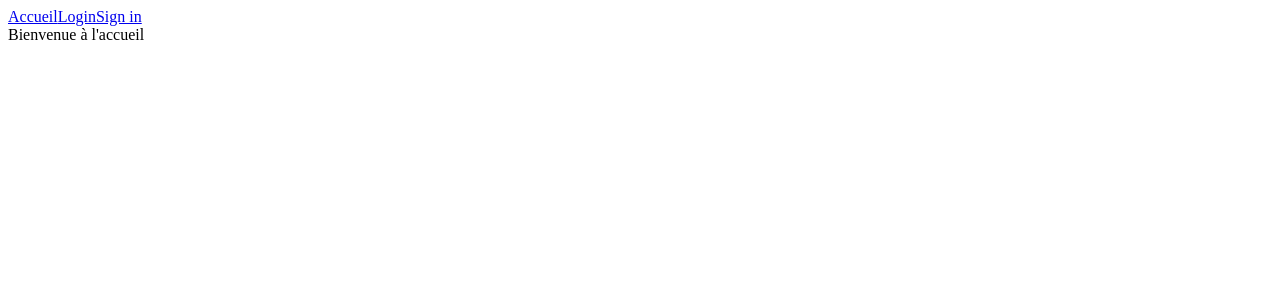
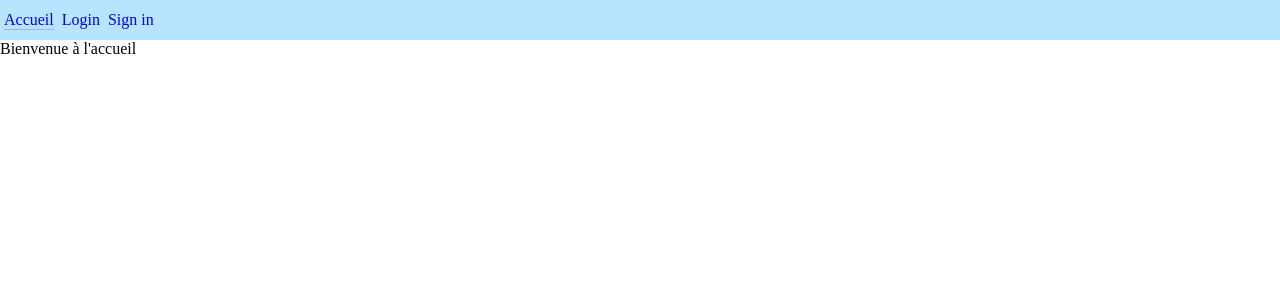
Before and after one commit to MaximePie/learningbuddy-front, a React (Create React App) app: page / in a window 1280 px wide. Shown: the top 300 px of the page. Built offline with nearby package versions, Linux system fonts and the light colour scheme.

Commit message:
feat: Add Navbar component

```diff
--- a/src/App.js
+++ b/src/App.js
@@ -2,16 +2,15 @@ import React from "react";
 import Login from './components/pages/Login';
 import {BrowserRouter, NavLink, Route, Switch} from "react-router-dom";
 import {routes} from "./services/routes";
+import Navbar from "./components/molecules/Navbar";
 
 function App() {
   return (
     <BrowserRouter>
       <div className="App">
-        <div>
-          <NavLink to={routes.HOME}>Accueil</NavLink>
-          <NavLink to={routes.LOGIN}>Login</NavLink>
-          <NavLink to={routes.SIGNIN}>Sign in</NavLink>
-        </div>
+        <Navbar>
+
+        </Navbar>
         <Switch>
           <Route path={routes.HOME} exact>
             Bienvenue à l'accueil
--- a/src/components/molecules/Navbar.jsx
+++ b/src/components/molecules/Navbar.jsx
@@ -1,9 +1,32 @@
 import React from 'react';
+import {NavLink} from "react-router-dom";
+import {routes} from "../../services/routes";
 
-export default function Component(props) {
+export default function Navbar() {
   return (
-    <div className="">
-      C'est le component
+    <div className="Navbar">
+      <NavLink
+        className="Navbar__link"
+        activeClassName="Navbar__link--active"
+        to={routes.HOME}
+        exact
+      >
+        Accueil
+      </NavLink>
+      <NavLink
+        className="Navbar__link"
+        activeClassName="Navbar__link--active"
+        to={routes.LOGIN}
+      >
+        Login
+      </NavLink>
+      <NavLink
+        className="Navbar__link"
+        activeClassName="Navbar__link--active"
+        to={routes.SIGNIN}
+      >
+        Sign in
+      </NavLink>
     </div>
   );
 }
--- a/src/style/_colors.scss
+++ b/src/style/_colors.scss
@@ -5,7 +5,7 @@ $grey: #8f8f8f;
 $primaryColor: #7579e7;
 $secondaryColor: #9ab3f5;
 $ternaryColor: #a3d8f4;
-$fourthColor: #b9fffc;
+$fourthColor: #b7e5ff;
 
 // Gradient colors
 
--- a/src/style/app.scss
+++ b/src/style/app.scss
@@ -5,7 +5,15 @@
 // Importing Pages
 @import "Login";
 
+// Importing Molecules
+@import "molecules/Navbar";
+
 
 // Importing Atoms
 @import "atoms/Button";
 @import "atoms/Textfield";
+
+
+body, #root {
+  margin: 0;
+}
--- /dev/null
+++ b/src/style/molecules/_Navbar.scss
@@ -0,0 +1,19 @@
+.Navbar {
+  background-color: $fourthColor;
+  height: 40px;
+  display: flex;
+  align-items: center;
+
+  &__link {
+    margin: 0 4px;
+    text-decoration: none;
+    transition: $short-transition color;
+    $color: $primaryColor;
+
+    &--active {
+      $color: $secondaryColor;
+      transition: $short-transition color;
+      border-bottom: 1px solid $secondaryColor;
+    }
+  }
+}
```
